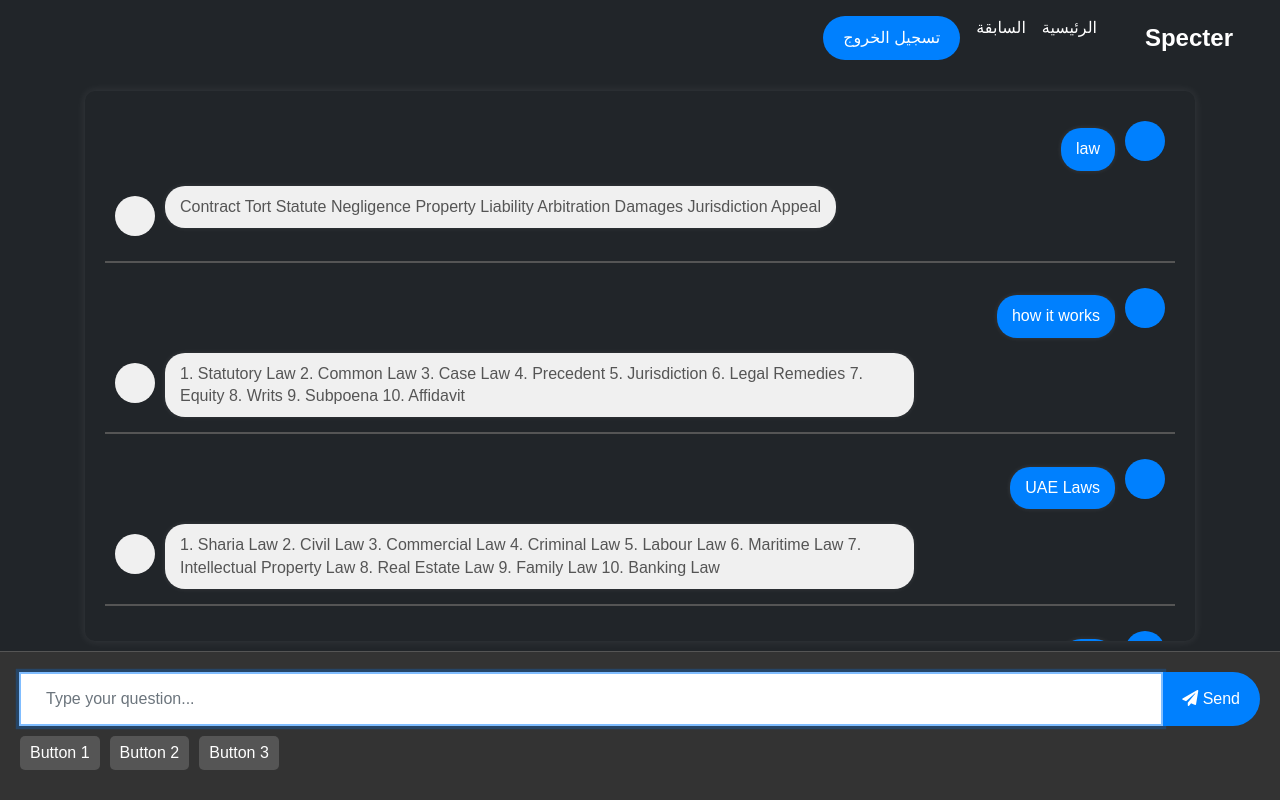
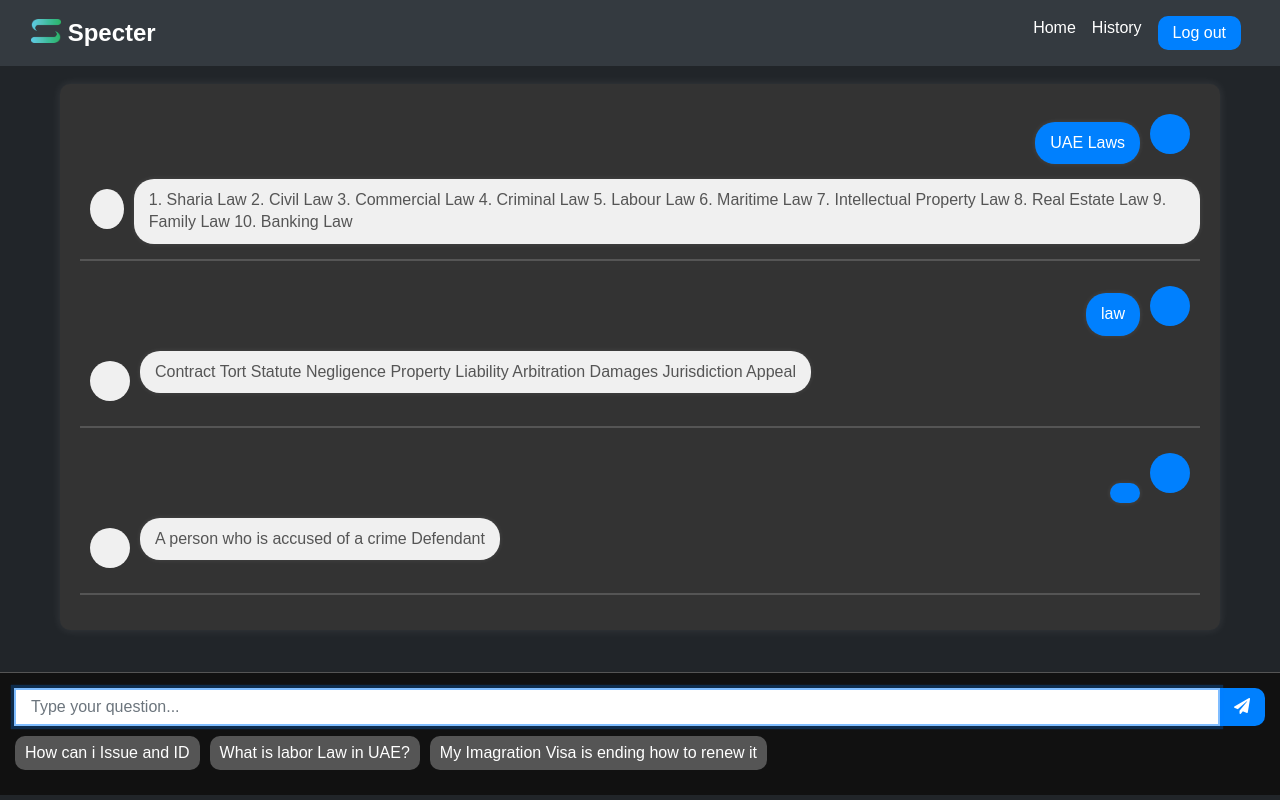
Before and after one commit to hasanabusheikh26/Specter, a Django app: page / in a window 1280 px wide. Run offline with Django 4.2, Linux system fonts and the light colour scheme; a user stored in the database is signed in; data comes from the database, SQL or seed files in the repository; some libraries are stand-ins or nearby versions.

Commit message:
design revamp

```diff
--- a/Specter/templates/home.html
+++ b/Specter/templates/home.html
@@ -14,8 +14,6 @@
   <link rel="stylesheet" href="https://cdnjs.cloudflare.com/ajax/libs/font-awesome/5.15.3/css/all.min.css" />
   <meta name="viewport" content="width=device-width, initial-scale=1.0">
   <link rel="stylesheet" href="https://stackpath.bootstrapcdn.com/bootstrap/4.5.2/css/bootstrap.min.css">
-  <link rel="stylesheet" href="styles.css">
-  <title>Specter</title>
   <style>
   body {
     margin: 0;
@@ -25,18 +23,19 @@
     font-family: Arial, sans-serif;
   }
 
+  .container {
+    max-width: 100%;
+    margin: 0 auto;
+    padding: 30px;
+  }
+
   .chat-container {
-      margin-top:6%;
-      margin-bottom:10%;
-      width: 100%;
-      height: 80%;
-      max-width: 100%;
-      max-height: 550px;
     border-radius: 10px;
     overflow: hidden;
     box-shadow: 0 0 10px rgba(255, 255, 255, 0.1);
     display: flex;
     flex-direction: column;
+    background-color: #333;
   }
 
   .chat-history {
@@ -45,7 +44,7 @@
     padding: 20px;
     display: flex;
     flex-direction: column;
-      max-height: calc(100vh - 100px); /* Subtract the height of the chat input */
+    max-height: calc(100vh - 240px); /* Subtract the height of the navbar and chat input */
   }
 
   .message-container {
@@ -65,7 +64,7 @@
     background-color: #333;
     border-radius: 20px;
     padding: 10px 15px;
-      max-width: 70%;
+    max-width: 100%;
     word-wrap: break-word;
     box-shadow: 0 0 5px rgba(255, 255, 255, 0.1);
     line-height: 1.4;
@@ -82,30 +81,32 @@
   }
 
   .chat-input {
+    align-items: center;
     position: fixed;
     bottom: 0;
     left: 0;
     width: 100%;
-      padding: 20px;
-      background-color: #333;
+    padding: 15px;
+    margin-bottom: 5px;
+    background-color: #111;
     border-top: 1px solid #555;
     z-index: 9999; /* Set a higher z-index to make it appear above other elements */
   }
 
   .form-control {
-      padding: 25px;
-      border-radius: 5px;
+    padding: 15px;
     border: 2px solid #555;
     background-color: #444;
     color: #fff;
+    border-radius: 10px;
   }
 
   .btn {
     background-color: #0080FE;
     color: #fff;
     border: none;
-      padding: 10px 20px;
-      border-radius: 100px;
+    padding: 5px 15px;
+    border-radius: 10px;
     cursor: pointer;
   }
 
@@ -124,12 +125,12 @@
 
   .user-avatar {
     background-color: #0080FE;
-      margin:10px;
+    margin: 10px;
   }
 
   .bot-avatar {
     background-color: #F0F0F0;
-      margin:10px;
+    margin: 10px;
   }
 
   /* Auto buttons */
@@ -146,7 +147,7 @@
     padding: 5px 10px;
     margin-right: 10px;
     margin-bottom: 10px;
-      border-radius: 5px;
+    border-radius: 10px;
     cursor: pointer;
   }
 
@@ -154,10 +155,12 @@
     background-color: #777;
   }
 </style>
+
 </head>
 <body>
+<div class="container">
   <div class="chat-container">
-  <div class="chat-history">
+    <div class="chat-history" id="chat-history">
       {% for past_question in past_questions %}
       <div class="message-container user-question">
         <div class="message">{{ past_question.question }}</div>
@@ -188,30 +191,78 @@
       <div class="message-separator"></div>
       {% endif %}
     </div>
-
+  </div>
   <div class="chat-input">
-    <form method="POST" action="{% url 'home' %}">
+    <form id="chat-form" method="POST" action="{% url 'home' %}">
       {% csrf_token %}
       <div class="input-group">
         <input type="hidden" name="past_responses" value="{{ past_responses }}">
         <input type="text" name="question" class="form-control" placeholder="Type your question..." autofocus>
         <button type="submit" class="btn">
-          <i class="fas fa-paper-plane"></i> Send
+          <i class="fas fa-paper-plane"></i>
         </button>
       </div>
 
       <!-- Auto buttons -->
       <div class="auto-buttons">
-        <button type="button" class="auto-button">Button 1</button>
-        <button type="button" class="auto-button">Button 2</button>
-        <button type="button" class="auto-button">Button 3</button>
+        <button type="button" class="auto-button">How can i Issue and ID</button>
+        <button type="button" class="auto-button">What is labor Law in UAE?</button>
+        <button type="button" class="auto-button">My Imagration Visa is ending how to renew it</button>
         <!-- Add more auto buttons as needed -->
       </div>
+
     </form>
   </div>
 </div>
+<script src="https://code.jquery.com/jquery-3.5.1.slim.min.js"></script>
+<script src="https://cdn.jsdelivr.net/npm/@popperjs/core@2.5.3/dist/umd/popper.min.js"></script>
+<script src="https://stackpath.bootstrapcdn.com/bootstrap/4.5.2/js/bootstrap.min.js"></script>
+<script>
+    $(document).ready(function() {
+      // Function to scroll chat history to the bottom
+      function scrollToBottom() {
+        var chatHistory = $("#chat-history");
+        chatHistory.scrollTop(chatHistory.prop("scrollHeight"));
+      }
+
+      // Function to append a user message to the chat history
+      function appendUserMessage(message) {
+        var messageContainer = $("<div>").addClass("message-container user-question");
+        var avatar = $("<div>").addClass("avatar user-avatar");
+        var messageText = $("<div>").addClass("message").text(message);
+        messageContainer.append(avatar).append(messageText);
+        $("#chat-history").append(messageContainer);
+      }
+
+      // Function to append a bot answer to the chat history
+      function appendBotAnswer(question, answer) {
+        var messageContainer = $("<div>").addClass("message-container bot-answer");
+        var avatar = $("<div>").addClass("avatar bot-avatar");
+        var messageText = $("<div>").addClass("message");
+        var questionText = $("<p>").html("<strong>Question:</strong> " + question);
+        var answerText = $("<p>").html("<strong>Answer:</strong> " + answer);
+        messageText.append(questionText).append(answerText);
+        messageContainer.append(avatar).append(messageText);
+        $("#chat-history").append(messageContainer);
+        scrollToBottom();
+      }
+
+      // Submit form on Enter key press
+      $(document).on("keypress", "#chat-form input", function(e) {
+        if (e.which == 13) {
+          e.preventDefault();
+          $(this).closest("form").submit();
+        }
+      });
+
+      // Handle form submit
+
+    });
+  </script>
+
 </body>
 </html>
+
 
 {% else %}
 <!DOCTYPE html>
@@ -237,7 +288,7 @@
       top: 0;
       left: 0;
       width: 100%;
-      height: 80%;
+      height: 60%;
       z-index: -1;
       overflow: hidden;
     }
@@ -339,6 +390,16 @@
     .footer p {
       margin: 0;
     }
+
+       .logo {
+      text-align: center;
+      margin-bottom: 30px;
+    }
+
+    .logo img {
+      width: 100px;
+    }
+
   </style>
 </head>
 
@@ -350,6 +411,10 @@
   </div>
 
   <div class="container">
+      <div class="form-container">
+      <div class="logo">
+        <img src="static/images/logo.png" alt="Specter AI">
+      </div>
     <h1>Specter - Your AI Lawyer</h1>
     <p>Close your cases with Specter</p>
     <a href="{% url 'register' %}" class="btn btn-primary">Get Started</a>
@@ -399,7 +464,6 @@
   <script src="https://code.jquery.com/jquery-3.5.1.slim.min.js"></script>
   <script src="https://stackpath.bootstrapcdn.com/bootstrap/4.5.2/js/bootstrap.min.js"></script>
 </body>
-
 </html>
 
 
--- a/Specter/templates/navbar.html
+++ b/Specter/templates/navbar.html
@@ -1,12 +1,11 @@
 <style>
   body {
     padding-top: 70px;
+    background-color: #212529;
   }
 
   nav.navbar {
-    background-color: #212529;
-    color: #fff;
-    direction: rtl;
+    background-color: #343a40;
   }
 
   nav.navbar .navbar-brand {
@@ -15,87 +14,56 @@
     color: #fff;
   }
 
-  nav.navbar .nav-link {
-    font-size: 16px;
+  nav.navbar .navbar-nav .nav-link {
     color: #fff;
   }
 
-  nav.navbar .nav-link:hover {
+  nav.navbar .navbar-nav .nav-link:hover {
     color: #ccc;
   }
 
-  .btn-primary {
+  nav.navbar .btn {
     color: #fff;
-    background-color: #007bff;
-    border-color: #007bff;
+    border-color: #fff;
   }
 
-  .btn-primary:hover {
-    background-color: #0069d9;
-    border-color: #0069d9;
-    color: #fff;
+  nav.navbar .btn:hover {
+    background-color: #fff;
+    color: #343a40;
   }
 
-  .btn-outline-primary {
-    color: #007bff;
-    border-color: #007bff;
-  }
-
-  .btn-outline-primary:hover {
-    background-color: #007bff;
-    border-color: #007bff;
-    color: #fff;
-  }
-
-  @media (prefers-color-scheme: dark) {
-    body {
-      background-color: #343a40;
-    }
-
-    nav.navbar {
-      background-color: #343a40;
-      color: #fff;
-    }
-
-    nav.navbar .nav-link {
-      color: #fff;
-    }
-
-    nav.navbar .nav-link:hover {
-      color: #ccc;
-    }
-  }
 </style>
 
 <nav class="navbar navbar-expand-lg fixed-top">
   <div class="container-fluid">
-    <a class="navbar-brand" href="{% url 'home' %}">Specter</a>
-    <button class="navbar-toggler" type="button" data-bs-toggle="collapse" data-bs-target="#navbarSupportedContent" aria-controls="navbarSupportedContent" aria-expanded="false" aria-label="Toggle navigation">
-      <span class="navbar-toggler-icon"></span>
-    </button>
+    <a class="navbar-brand" href="{% url 'home' %}">
+      <img src="../static/images/logo.png" alt="Logo" width="30" height="24" class="d-inline-block align-text-top">
+      Specter
+    </a>
+
     <div class="collapse navbar-collapse" id="navbarSupportedContent">
       <ul class="navbar-nav ml-auto mb-2 mb-lg-0">
         <li class="nav-item">
-          <a class="nav-link" href="{% url 'home' %}">الرئيسية</a>
+          <a class="nav-link" href="{% url 'home' %}">Home</a>
         </li>
         {% if user.is_authenticated %}
         <li class="nav-item">
-          <a class="nav-link" href="{% url 'past' %}">السابقة</a>
+          <a class="nav-link" href="{% url 'past' %}">History</a>
         </li>
         <li class="nav-item">
           <a class="nav-link" href="{% url 'logout' %}">
-            <button type="button" class="btn btn-outline-primary">تسجيل الخروج</button>
+            <button type="button" class="btn btn-outline-primary">Log out</button>
           </a>
         </li>
         {% else %}
         <li class="nav-item">
           <a class="nav-link" href="{% url 'login' %}">
-            <button type="button" class="btn btn-primary">تسجيل الدخول</button>
+            <button type="button" class="btn btn-primary">Login</button>
           </a>
         </li>
         <li class="nav-item">
           <a class="nav-link" href="{% url 'register' %}">
-            <button type="button" class="btn btn-outline-primary">إنشاء حساب</button>
+            <button type="button" class="btn btn-outline-primary">Register</button>
           </a>
         </li>
         {% endif %}
--- a/Specter/views.py
+++ b/Specter/views.py
@@ -10,8 +10,7 @@
 
 # Create your homepagehere.
 def home(request):
-    past_questions = Past.objects.all()  # Fetch all past questions from the database
-
+    past_questions = Past.objects.filter(user_id=request.user.id)  # Fetch all past questions from the database
     if request.method == "POST":
         question = request.POST['question']
         past_responses = request.POST['past_responses']
```
Also changed, not shown: Specter/templates/past.html (+84 -31 lines), Specter/static/images/logo.png (added), Specter/templates/style.css (deleted), 3 other files. Lines whose indentation alone changed are shown as unchanged.
